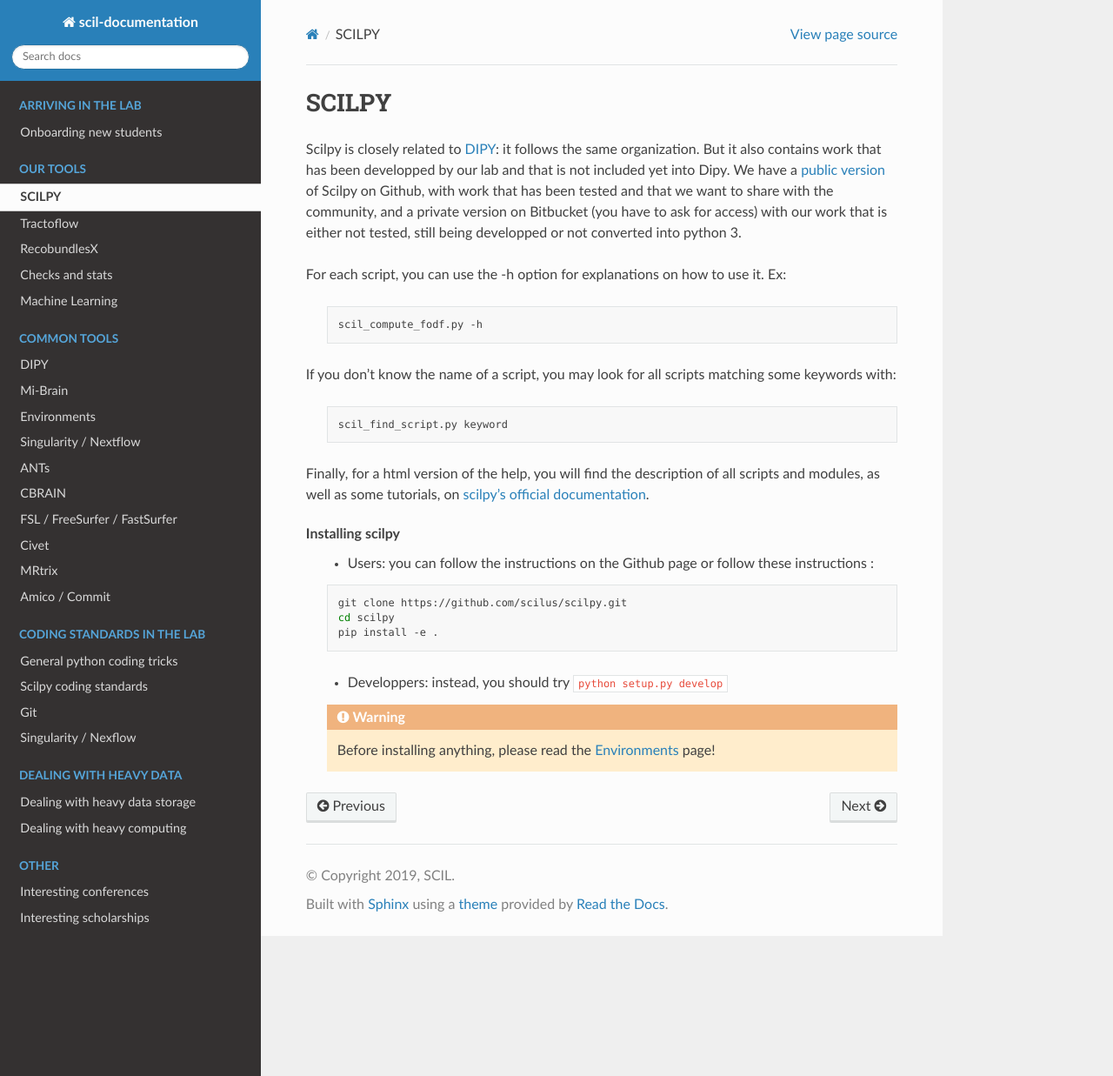
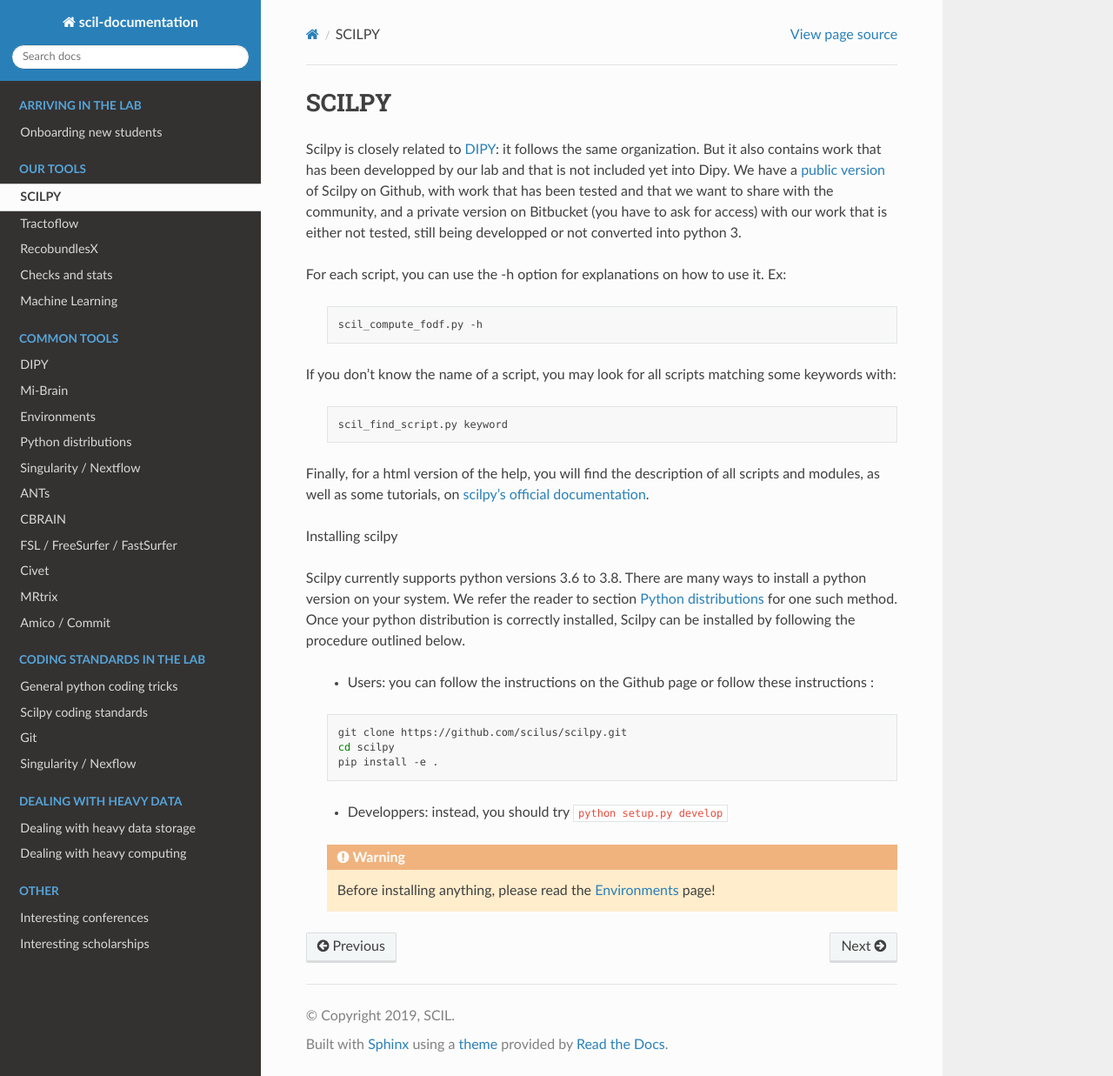
Before and after one commit to scilus/scil-documentation, a Sphinx documentation site: the page built from source/our_tools/scilpy.rst, in a window 1280 px wide and 1237 px high. Shown: the whole window at 87% size. Built offline with Sphinx 7.4.7 and the Read the Docs theme 2.0.0, drawn with Linux system fonts in a browser that asks for light colours.

Commit message:
Add section on python installation

```diff
--- a/source/index.rst
+++ b/source/index.rst
@@ -34,6 +34,7 @@
     tools/dipy
     tools/mi-brain
     tools/environments
+    tools/python
     tools/nextflow_singularity
     tools/ants
     tools/cbrain
--- a/source/our_tools/scilpy.rst
+++ b/source/our_tools/scilpy.rst
@@ -24,6 +24,9 @@
 
 
 Installing scilpy
+
+Scilpy currently supports python versions 3.6 to 3.8. There are many ways to install a python version on your system. We refer the reader to section :ref:`ref_python_dist` for one such method. Once your python distribution is correctly installed, Scilpy can be installed by following the procedure outlined below.
+
     - Users: you can follow the instructions on the Github page or follow these instructions :
 
     .. code-block:: bash
```
Also changed, not shown: source/tools/python.rst (added, +18 -0 lines), 1 other file.
